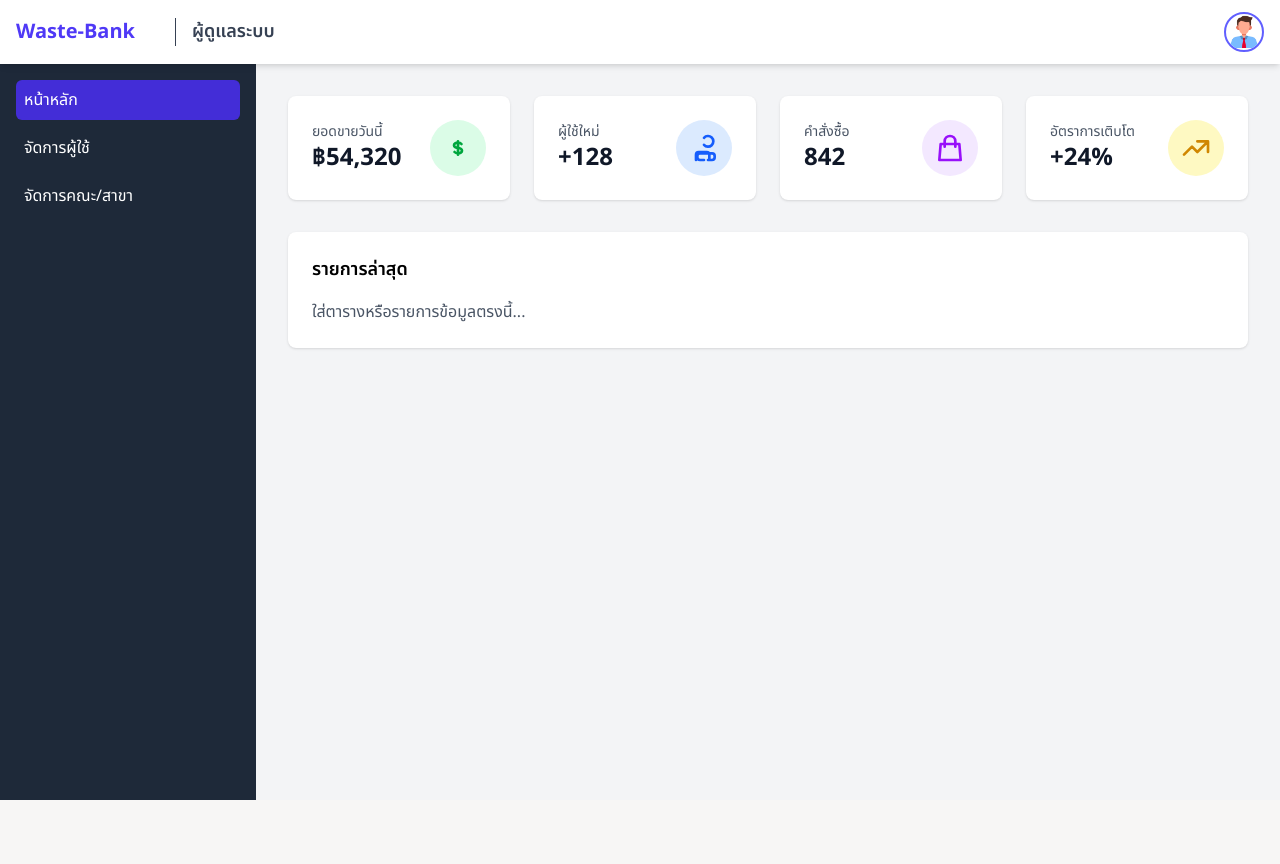
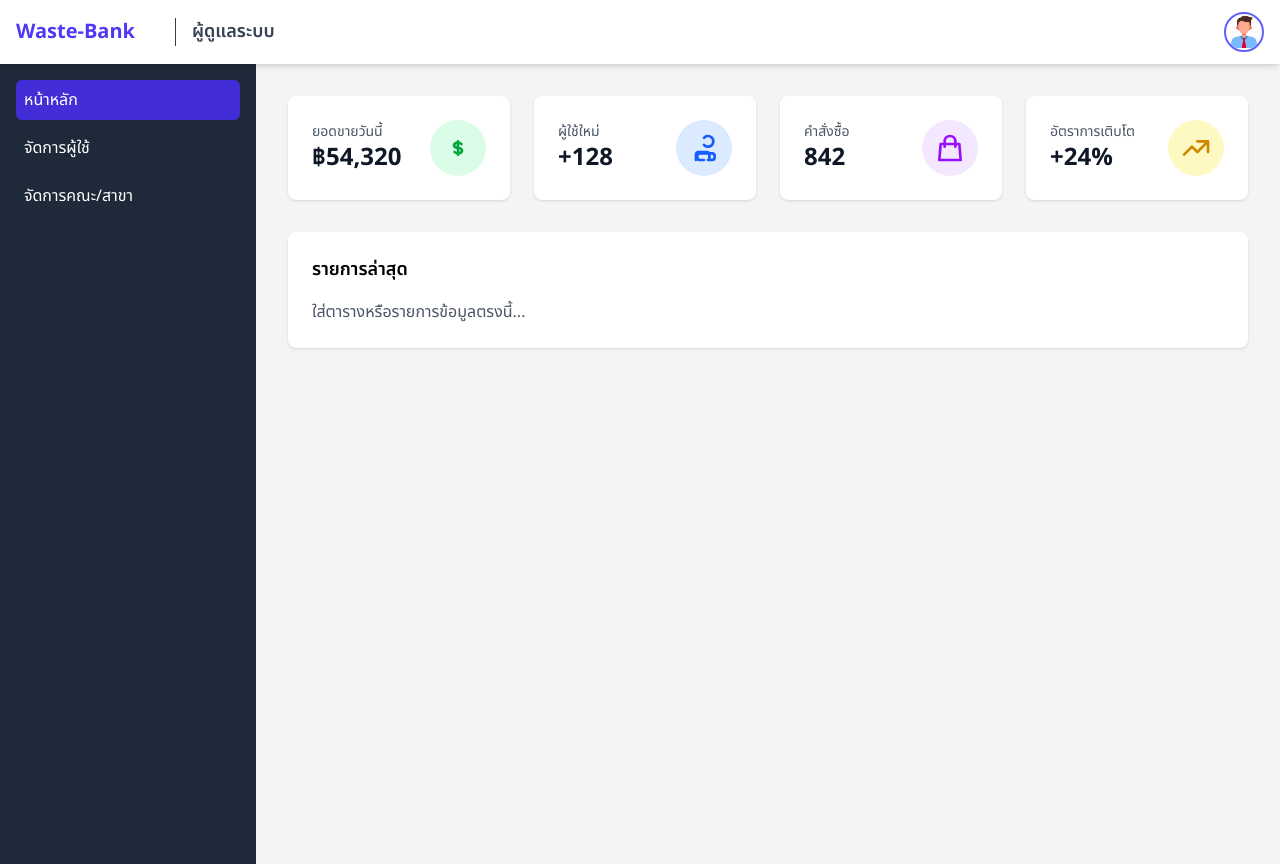
Before and after one commit to fxurteenz/Trash-Bank, a PHP site: page /admin in a window 1280 px wide. Before the commit the page ends 800 px from the top, so only its background shows below. Run offline with PHP 8.4, Linux system fonts and the light colour scheme; some libraries are stand-ins or nearby versions.

Commit message:
fixed : admin layout

```diff
--- a/App/public/views/layouts/adminLayout.php
+++ b/App/public/views/layouts/adminLayout.php
@@ -8,13 +8,10 @@
 
     <script src="https://cdn.jsdelivr.net/npm/@tailwindcss/browser@4"></script>
     <script defer src="https://cdn.jsdelivr.net/npm/alpinejs@3.x.x/dist/cdn.min.js"></script>
-    <script src="https://cdn.jsdelivr.net/npm/chart.js@4.5.1/dist/chart.umd.min.js"
-        integrity="sha256-SERKgtTty1vsDxll+qzd4Y2cF9swY9BCq62i9wXJ9Uo=" crossorigin="anonymous"></script>
     <style>
         @import url('https://fonts.googleapis.com/css2?family=Noto+Sans+Thai:wght@100..900&family=Open+Sans:ital,wght@0,300..800;1,300..800&display=swap');
 
         .h-screen-minus-nav {
-            height: calc(100vh - 4rem);
             min-height: calc(100vh - 4rem);
         }
 
@@ -28,8 +25,8 @@
     </style>
 </head>
 
-<body class="h-full">
-    <div class="bg-gray-100 noto-sans-thai h-full overflow-auto"
+<body>
+    <div class="bg-gray-100 noto-sans-thai"
         x-data="{ sidebarOpen: window.innerWidth >= 1024, profileDropdownOpen: false }">
 
         <header
@@ -76,7 +73,7 @@
 
         <div class="flex pt-16 w-full">
             <aside :class="{ 'translate-x-0': sidebarOpen, '-translate-x-full': !sidebarOpen }"
-                class="fixed inset-y-0 left-0 z-20 w-64 bg-gray-800 text-white transform transition-transform duration-300 lg:translate-x-0 lg:static lg:h-screen lg:block lg:shadow-none shadow-xl">
+                class="fixed inset-y-0 left-0 z-20 w-64 bg-gray-800 text-white transform transition-transform duration-300 lg:translate-x-0 lg:static lg:min-h-screen lg:block lg:shadow-none shadow-xl">
                 <div class="p-4 mt-16 lg:mt-0">
                     <nav class="space-y-2">
                         <a href="/admin"
@@ -107,6 +104,9 @@
     </div>
     <script src="https://cdn.jsdelivr.net/npm/sweetalert2@11"></script>
     <script type="text/javascript" src="<?= $script ?? "" ?>"></script>
+    <script type="module" src="<?= $module ?? "" ?>">
+        // import chartJs from 'https://cdn.jsdelivr.net/npm/chart.js@4.5.1/+esm'
+    </script>
 </body>
 
 </html>
```
